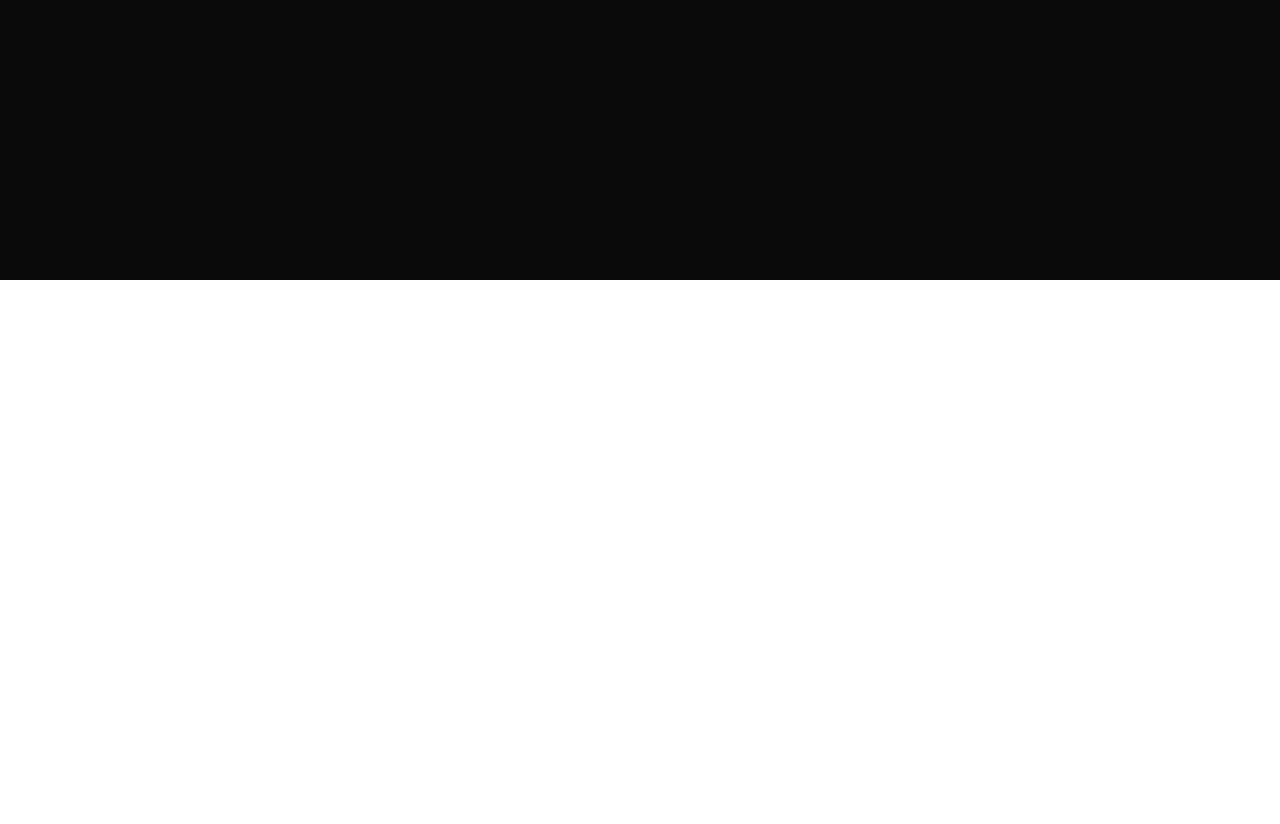
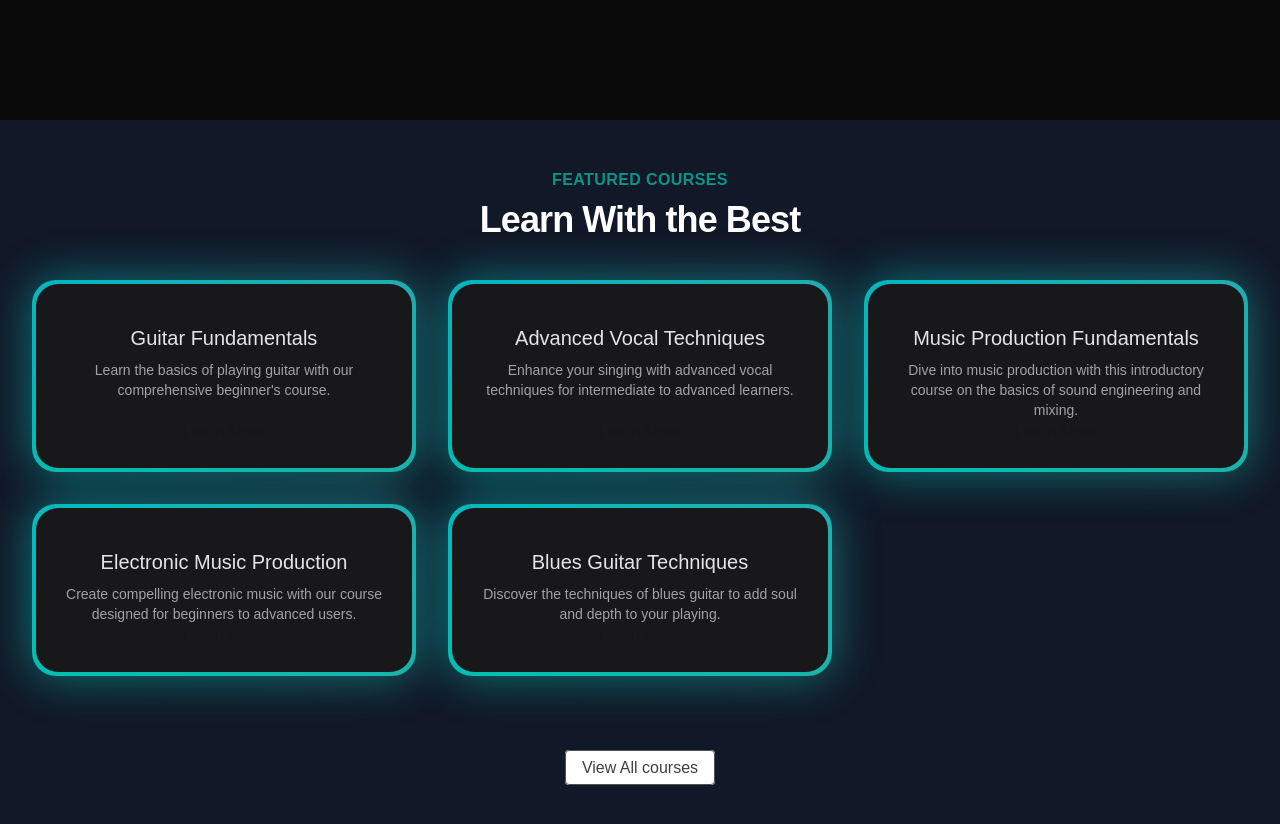
Before and after one commit to Geetansh431/Music-Academy-NextJS, a Next.js app: page / in a window 1280 px wide. Shown: the part 520-1344 px from the top of the page. Before the commit the page ends 800 px from the top, so only its background shows below. Built offline with nearby package versions, Linux system fonts and the light colour scheme.

Commit message:
FeaturedCourses

```diff
--- a/src/app/page.tsx
+++ b/src/app/page.tsx
@@ -1,10 +1,11 @@
 import HeroSection from "@/components/HeroSection";
-
+import FeaturedCourses from "@/components/FeaturedCourses"
 export default function Home() {
   return (
     <main className="min-h-screen bg-black/[0.96] antialiased bg-grid-white/[0.02]">
 
       <HeroSection />
+      <FeaturedCourses />
     </main>
   );
 }
--- /dev/null
+++ b/src/components/FeaturedCourses.tsx
@@ -0,0 +1,59 @@
+"use client"
+import courseData from "../data/music_courses.json"
+import Link from "next/link"
+import { BackgroundGradient } from "./ui/background-gradient"
+
+
+interface Course {
+    id: number,
+    title: string,
+    slug: string,
+    description: string,
+    price: number,
+    instructor: string,
+    isFeatured: boolean,
+};
+
+function FeaturedCourses() {
+    const featuredCourses = courseData.courses.filter((course: Course) => course.isFeatured)
+    return (
+        <div className="py-12 bg-gray-900">
+            <div>
+                <div className="text-center">
+                    <h2 className="text-base text-teal-600 font-semibold tracking-wide uppercase">FEATURED COURSES</h2>
+                    <p className="mt-2 text-3xl leading-8 font-extrabold tracking-tight text-white sm:text-4xl">Learn With the Best</p>
+                </div>
+            </div>
+
+            <div className="mt-10 mx-8">
+                <div className="grid grid-cols-1 sm:grid-cols-2 lg:grid-cols-3 gap-8 justify-center">
+                    {featuredCourses.map((course: Course) => (
+                        <div key={course.id} className="flex justify-center">
+                            <BackgroundGradient
+                                className="flex flex-col rounded-[22px] bg-white dark:bg-zinc-900 overflow-hidden h-full max-w-sm">
+                                <div className="p-4 sm:p-6 flex flex-col items-center text-center flex-grow">
+                                    <p className="text-lg sm:text-xl text-black mt-4 mb-2 dark:text-neutral-200">{course.title}</p>
+                                    <p className="text-sm text-neutral-600 dark:text-neutral-400 flex-grow">{course.description}</p>
+                                    <Link href={`/courses/${course.slug}`}>
+                                        Learn More
+                                    </Link>
+                                </div>
+                            </BackgroundGradient>
+                        </div>
+                    ))}
+                </div>
+            </div>
+
+            <div className="mt-20 text-center">
+                <Link href={"/courses"}
+                    className="px-4 py-2 rounded border border-neutral-600 text-neutral-700 bg-white hover:bg-gray-100 transition duration-200"
+                >
+                    View All courses
+                </Link>
+            </div>
+        </div>
+    )
+}
+
+export default FeaturedCourses
+FeaturedCourses
--- /dev/null
+++ b/src/components/ui/background-gradient.tsx
@@ -0,0 +1,72 @@
+import { cn } from "@/utils/cn";
+import React from "react";
+import { motion } from "framer-motion";
+
+export const BackgroundGradient = ({
+  children,
+  className,
+  containerClassName,
+  animate = true,
+}: {
+  children?: React.ReactNode;
+  className?: string;
+  containerClassName?: string;
+  animate?: boolean;
+}) => {
+  const variants = {
+    initial: {
+      backgroundPosition: "0 50%",
+    },
+    animate: {
+      backgroundPosition: ["0, 50%", "100% 50%", "0 50%"],
+    },
+  };
+  return (
+    <div className={cn("relative p-[4px] group", containerClassName)}>
+      <motion.div
+        variants={animate ? variants : undefined}
+        initial={animate ? "initial" : undefined}
+        animate={animate ? "animate" : undefined}
+        transition={
+          animate
+            ? {
+                duration: 5,
+                repeat: Infinity,
+                repeatType: "reverse",
+              }
+            : undefined
+        }
+        style={{
+          backgroundSize: animate ? "400% 400%" : undefined,
+        }}
+        className={cn(
+          "absolute inset-0 rounded-3xl z-[1] opacity-60 group-hover:opacity-100 blur-xl  transition duration-500 will-change-transform",
+          " bg-[radial-gradient(circle_farthest-side_at_0_100%,#00ccb1,transparent),radial-gradient(circle_farthest-side_at_100%_0,#7b61ff,transparent),radial-gradient(circle_farthest-side_at_100%_100%,#ffc414,transparent),radial-gradient(circle_farthest-side_at_0_0,#1ca0fb,#141316)]"
+        )}
+      />
+      <motion.div
+        variants={animate ? variants : undefined}
+        initial={animate ? "initial" : undefined}
+        animate={animate ? "animate" : undefined}
+        transition={
+          animate
+            ? {
+                duration: 5,
+                repeat: Infinity,
+                repeatType: "reverse",
+              }
+            : undefined
+        }
+        style={{
+          backgroundSize: animate ? "400% 400%" : undefined,
+        }}
+        className={cn(
+          "absolute inset-0 rounded-3xl z-[1] will-change-transform",
+          "bg-[radial-gradient(circle_farthest-side_at_0_100%,#00ccb1,transparent),radial-gradient(circle_farthest-side_at_100%_0,#7b61ff,transparent),radial-gradient(circle_farthest-side_at_100%_100%,#ffc414,transparent),radial-gradient(circle_farthest-side_at_0_0,#1ca0fb,#141316)]"
+        )}
+      />
+
+      <div className={cn("relative z-10", className)}>{children}</div>
+    </div>
+  );
+};
```
